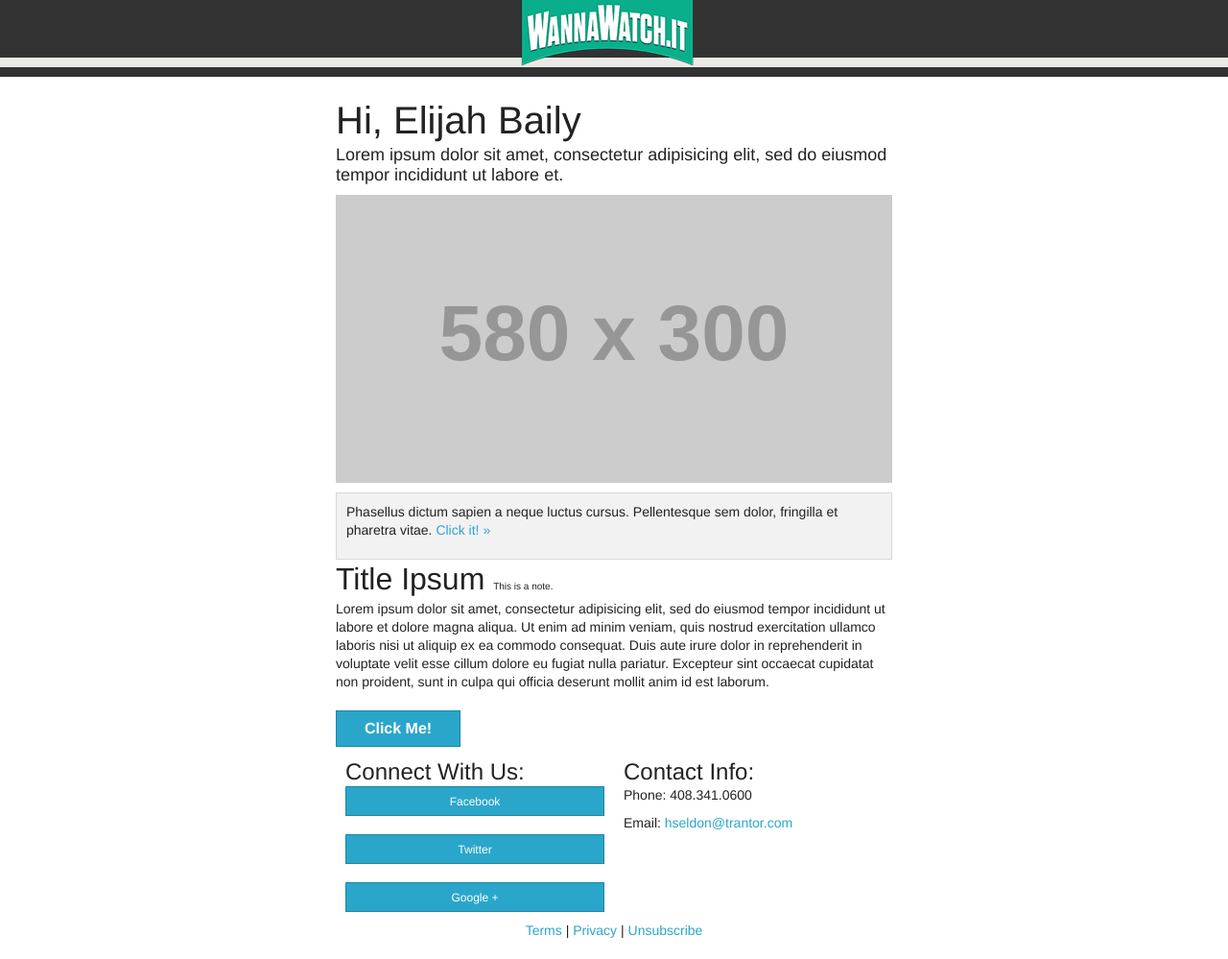
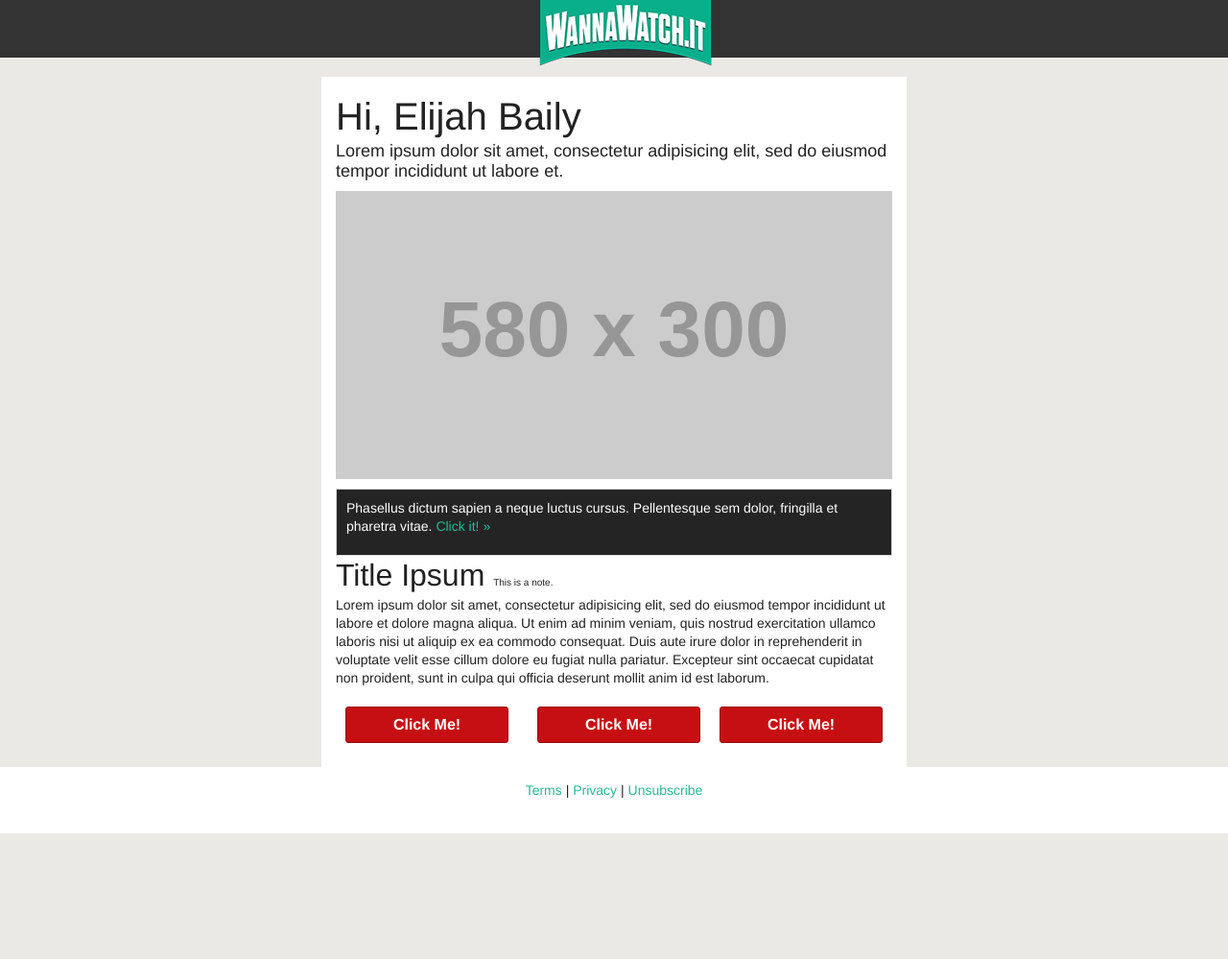
Before and after one commit to steadynow/ink-emails, a plain HTML site: page index.html in a window 1280 px wide. Shown: the whole page at 96% size. After the commit the page ends 868 px from the top, so only its background shows below. Drawn offline with Linux system fonts and the light colour scheme; placeholder pictures from the web are drawn by us.

Commit message:
Customizing layout

```diff
--- a/index.html
+++ b/index.html
@@ -14,40 +14,40 @@
 			<td class="center" align="center" valign="top">
         <center>
 
-
        <table class="row header">
         <tr>
-              <td class="center" align="center">
-                <center>
-
-                  <table class="container">
+          <td class="wrapper">
+            <table class="four columns">
               <tr>
-                      <td class="wrapper last">
-
-                        <table class="twelve columns">
+                <td class="">
+                </td>
+                <td class="expander"></td>
+              </tr>
+            </table>
+          </td>
+          <td class="wrapper">
+            <table class="four columns">
               <tr>
-
-                            <td class="four sub-columns">
-                            </td>
-                            <td class="four sub-columns">
+                <td class="">
                   <img src="images/wanna-logo-email.png">
                 </td>
-                            <td class="four sub-columns last">
+                <td class="expander"></td>
+              </tr>
+            </table>
+          </td>
+          <td class="wrapper last">
+            <table class="four columns">
+              <tr>
+                <td class="">
                 </td>
                 <td class="expander"></td>
-
               </tr>
             </table>
-
           </td>
         </tr>
       </table>
 
-                </center>
-              </td>
-            </tr>
-          </table>
-          <br>
+
 
           <table class="container">
             <tr>
@@ -74,7 +74,6 @@
                     </td>
                   </tr>
                 </table>
-
                 <table class="row callout">
                   <tr>
                     <td class="wrapper last">
@@ -117,13 +116,13 @@
 
                 <table class="row">
                   <tr>
-                    <td class="wrapper last">
+                    <td class="wrapper">
 
-                      <table class="three columns">
+                      <table class="four columns">
                         <tr>
-                          <td>
+                          <td class="left-text-pad">
 
-                            <table class="button">
+                                            <table class="button radius alert">
                                               <tr>
                                                 <td>
                                                   <a href="#">Click Me!</a>
@@ -137,44 +136,16 @@
                       </table>
 
                     </td>
-                  </tr>
-                </table>
-
-
-                <table class="row footer">
-                  <tr>
                     <td class="wrapper">
 
-                      <table class="six columns">
+                      <table class="four columns">
                         <tr>
                           <td class="left-text-pad">
 
-                            <h5>Connect With Us:</h5>
-
-                            <table class="tiny-button facebook">
+                                            <table class="button radius alert">
                                               <tr>
                                                 <td>
-                                  <a href="#">Facebook</a>
-                                </td>
-                              </tr>
-                            </table>
-
-                            <br>
-
-                            <table class="tiny-button twitter">
-                              <tr>
-                                <td>
-                                  <a href="#">Twitter</a>
-                                </td>
-                              </tr>
-                            </table>
-
-                            <br>
-
-                            <table class="tiny-button google-plus">
-                              <tr>
-                                <td>
-                                  <a href="#">Google +</a>
+                                                  <a href="#">Click Me!</a>
                                                 </td>
                                               </tr>
                                             </table>
@@ -187,12 +158,17 @@
                     </td>
                     <td class="wrapper last">
 
-                      <table class="six columns">
+                      <table class="four columns">
                         <tr>
-                          <td class="last right-text-pad">
-                            <h5>Contact Info:</h5>
-                            <p>Phone: 408.341.0600</p>
-                            <p>Email: <a href="mailto:hseldon@trantor.com">hseldon@trantor.com</a></p>
+                          <td class="right-text-pad">
+
+                                            <table class="button radius alert">
+                                              <tr>
+                                                <td>
+                                                  <a href="#">Click Me!</a>
+                                                </td>
+                                              </tr>
+                                            </table>
                           </td>
                           <td class="expander"></td>
                         </tr>
@@ -203,9 +179,20 @@
                 </table>
 
 
-                <table class="row">
+
+                <!-- container end below -->
+              </td>
+            </tr>
+          </table>
+
+                <table class="row footer"> <!-- Styles go on the row -->
                   <tr>
-                    <td class="wrapper last">
+                    <td class="center" align="center"> <!-- Center the container -->
+                      <center>
+
+                        <table class="container"> <!-- Container restricts the content width -->
+                          <tr>
+                            <td class="wrapper last"> <!-- Wrapper stays on the inner table -->
 
                       <table class="twelve columns">
                         <tr>
@@ -222,11 +209,10 @@
                           </tr>
                         </table>
 
-                <!-- container end below -->
+                      </center>
                     </td>
                   </tr>
                 </table>
-
         </center>
 			</td>
 		</tr>
--- a/styles.css
+++ b/styles.css
@@ -689,7 +689,36 @@ body.outlook p {
 
 /* CUSTOMIZED */
 
+body, .body {
+  background: #ebe9e6;
+}
+
+table.container {
+  background: #FFF;
+  border: 15px solid #FFF;
+}
+
+a {
+  color: #27B99A;
+}
+
 .header {
+  background-color: #333;
   background: url('images/header-bg.gif');
-  background-color: #333;
+  background-repeat: repeat-x;
 }
+
+.panel {
+  background: #242424;
+  border: 1px solid #d9d9d9;
+  padding: 10px !important;
+
+}
+
+.panel p {
+  color: #fff;
+}
+
+.row.footer {
+  background-color: #fff;
+}
```
Lines whose indentation alone changed are shown as unchanged.
